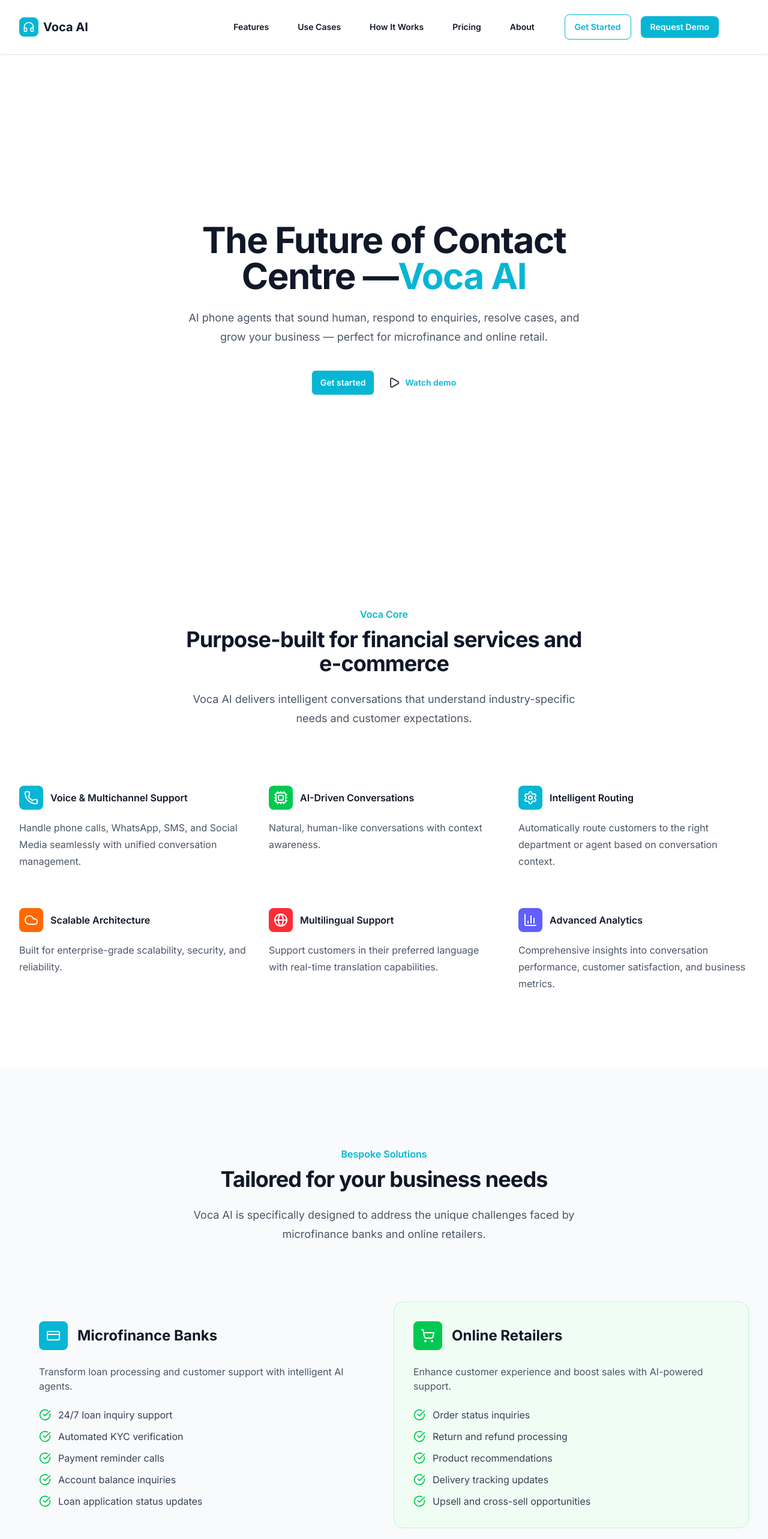
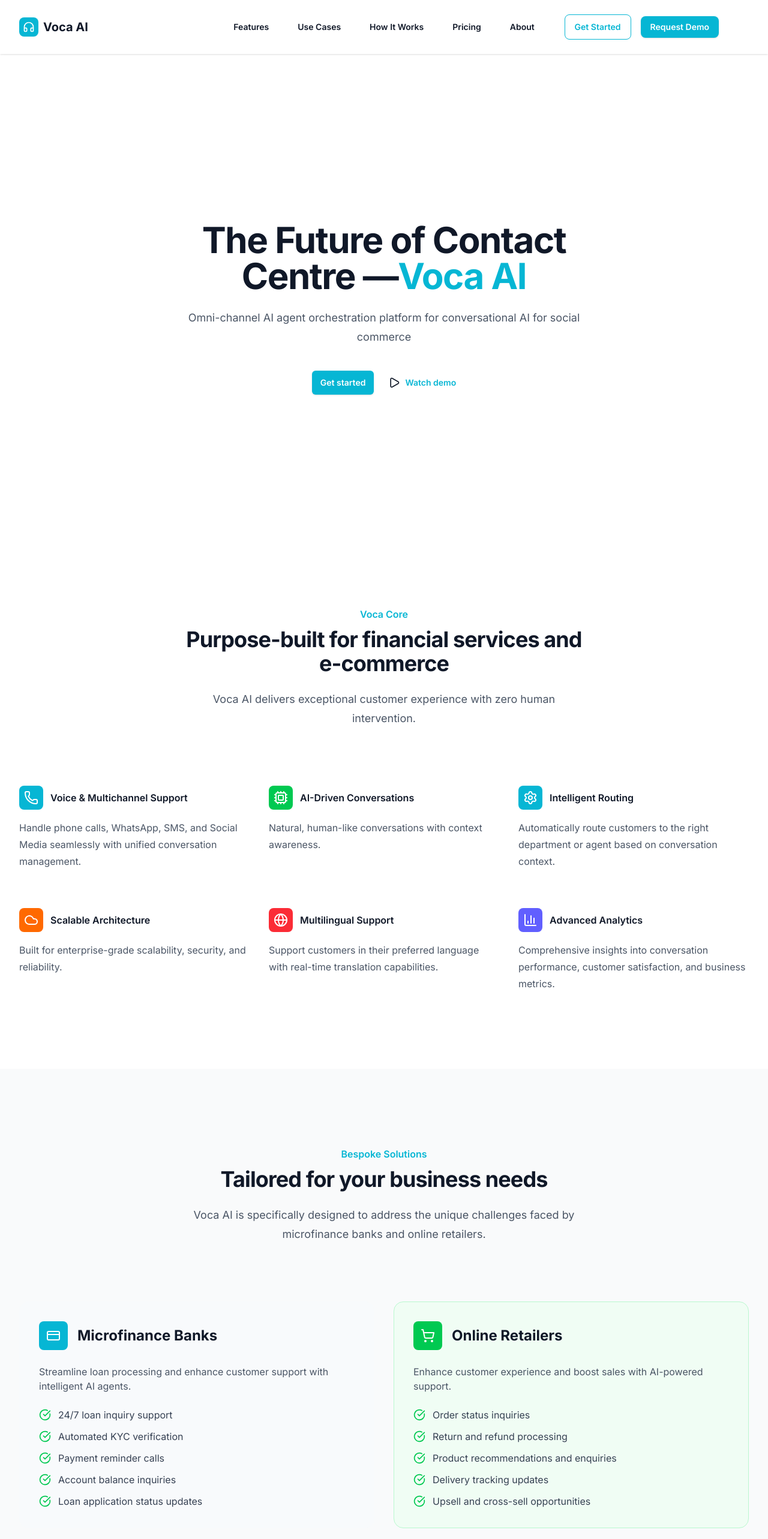
Before and after one commit to digitalsimboja/voca-ai, a Next.js app: page / in a window 1280 px wide. Shown: the top 2566 px of the page at 60% size. Built offline with nearby package versions, Linux system fonts and the light colour scheme.

Commit message:
Format features section

```diff
--- a/src/app/page.tsx
+++ b/src/app/page.tsx
@@ -31,8 +31,7 @@
   },
   {
     name: "AI-Driven Conversations",
-    description:
-      "Natural, human-like conversations with context awareness.",
+    description: "Natural, human-like conversations with context awareness.",
     icon: Cpu,
     color: "bg-green-500",
   },
@@ -70,7 +69,7 @@
   {
     title: "Microfinance Banks",
     description:
-      "Transform loan processing and customer support with intelligent AI agents.",
+    "Streamline loan processing and enhance customer support with intelligent AI agents.",
     icon: CreditCard,
     benefits: [
       "24/7 loan inquiry support",
@@ -90,7 +89,7 @@
     benefits: [
       "Order status inquiries",
       "Return and refund processing",
-      "Product recommendations",
+      "Product recommendations and enquiries",
       "Delivery tracking updates",
       "Upsell and cross-sell opportunities",
     ],
@@ -102,9 +101,9 @@
 const howItWorks = [
   {
     step: "01",
-    title: "Connect Your Systems",
+    title: "Integrate Your Systems",
     description:
-      "Integrate with your CRM, payment systems, and existing infrastructure through our APIs.",
+      "Connect your social media platforms, CRM, payment systems, and existing infrastructure through our APIs.",
     icon: Database,
   },
   {
@@ -215,7 +214,6 @@
 
       {/* Hero Section */}
       <section className="relative isolate px-6 pt-14 lg:px-8">
-
         <div className="mx-auto max-w-2xl py-32 sm:py-48 lg:py-56">
           <div className="text-center">
             <h1 className="text-4xl font-bold tracking-tight text-gray-900 sm:text-6xl">
@@ -223,9 +221,8 @@
               <span className="text-voca-cyan">Voca AI</span>
             </h1>
             <p className="mt-6 text-lg leading-8 text-gray-600">
-              AI phone agents that sound human, respond to enquiries, resolve
-              cases, and grow your business — perfect for microfinance and
-              online retail.
+              Omni-channel AI agent orchestration platform for conversational
+              AI for social commerce
             </p>
             <div className="mt-10 flex items-center justify-center gap-x-6">
               <Link
@@ -259,8 +256,8 @@
               Purpose-built for financial services and e-commerce
             </p>
             <p className="mt-6 text-lg leading-8 text-gray-600">
-              Voca AI delivers intelligent conversations that understand
-              industry-specific needs and customer expectations.
+              Voca AI delivers exceptional customer experience with zero human
+              intervention.
             </p>
           </div>
           <div className="mx-auto mt-16 max-w-2xl sm:mt-20 lg:mt-24 lg:max-w-none">
@@ -506,11 +503,11 @@
         <div className="mx-auto max-w-7xl px-6 lg:px-8">
           <div className="mx-auto max-w-2xl text-center">
             <h2 className="text-3xl font-bold tracking-tight text-white sm:text-4xl">
-              Ready to revolutionize your customer interactions?
+              Ready to revolutionize your customer experience?
             </h2>
             <p className="mt-6 text-lg leading-8 text-voca-light">
-              Leverage Voca AI to deliver exceptional customer
-              experiences and drive business growth.
+              Leverage Voca AI to deliver exceptional customer engagements and
+              drive business growth.
             </p>
             <div className="mt-10 flex items-center justify-center gap-x-6">
               <Link
--- a/src/components/settings/AgentManagement.tsx
+++ b/src/components/settings/AgentManagement.tsx
@@ -252,8 +252,7 @@
                     </h3>
                     <p className="text-gray-600 mb-6 text-sm max-w-sm mx-auto">
                       You haven&apos;t created any AI agents yet. Create your first
-                      agent to start managing customer interactions and automate
-                      your business processes.
+                      agent to automate your customer engagemtns.
                     </p>
                     <button
                       onClick={onShowCreateAgent}
--- a/src/hooks/useAuth.tsx
+++ b/src/hooks/useAuth.tsx
@@ -20,6 +20,20 @@
   isVerified: boolean;
 }
 
+interface SignupData {
+  firstName: string;
+  lastName: string;
+  username: string;
+  email: string;
+  password: string;
+  confirmPassword: string;
+  companyName: string;
+  businessType: "banking" | "retail";
+  agreeToTerms: boolean;
+  agreeToMarketing: boolean;
+}
+
+
 interface AuthContextType {
   user: User | null;
   loading: boolean;
@@ -34,18 +48,6 @@
   checkAuth: () => Promise<void>;
 }
 
-interface SignupData {
-  firstName: string;
-  lastName: string;
-  username: string;
-  email: string;
-  password: string;
-  confirmPassword: string;
-  companyName: string;
-  businessType: "banking" | "retail";
-  agreeToTerms: boolean;
-  agreeToMarketing: boolean;
-}
 
 // Define protected routes that require authentication
 const protectedRoutes = [
```
